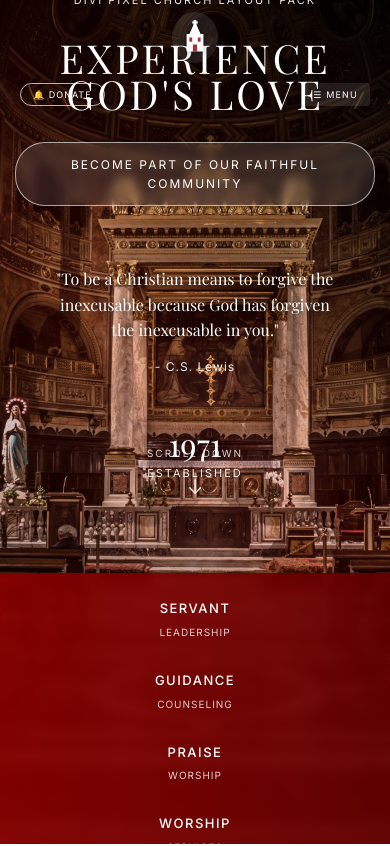
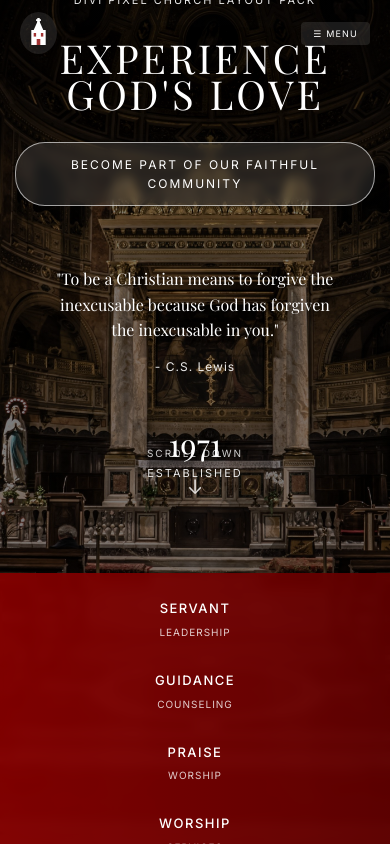
Before and after one commit to shakir-web-dev/saint-antonys-website, a React (Vite) app: page / in a window 390 px wide. Shown: the top 846 px of the page. Built offline with nearby package versions, Linux system fonts and the light colour scheme; a web font is replaced by a local one.

Commit message:
Updated header: same line layout, mobile logo on left, hide donate button on mobile

```diff
--- a/src/components/Header/Header.css
+++ b/src/components/Header/Header.css
@@ -5,7 +5,6 @@
   right: 0;
   width: 100%;
   z-index: 1000;
-  /* Transparent by default */
   background: transparent;
   backdrop-filter: none;
   padding: 15px 0;
@@ -13,7 +12,6 @@
   border-bottom: none;
 }
 
-/* Header when scrolled - Red background */
 .header.scrolled {
   background: rgba(139, 0, 0, 0.95);
   backdrop-filter: blur(15px);
@@ -30,13 +28,15 @@
   padding: 0 40px;
 }
 
-/* Left side - Donate */
+/* Left side - Logo (mobile) / Donate (desktop) */
 .header-left {
   flex: 1;
   display: flex;
   justify-content: flex-start;
+  align-items: center;
 }
 
+/* Desktop donate button */
 .donate-btn {
   background: transparent;
   border: 1px solid rgba(255, 255, 255, 0.7);
@@ -88,7 +88,7 @@
   color: white;
 }
 
-/* Church Logo in Navigation */
+/* Church Logo Styles */
 .logo-item {
   margin: 0 10px;
 }
@@ -139,77 +139,86 @@
   background: rgba(255, 255, 255, 0.2);
 }
 
-/* Mobile logo styles */
+/* Show/Hide Elements Based on Screen Size */
 .mobile-logo {
-  display: none;
+  display: none; /* Hidden on desktop */
 }
 
 .desktop-logo {
-  display: flex;
+  display: flex; /* Visible on desktop */
 }
 
-.header-top {
-  display: flex;
-  justify-content: space-between;
-  align-items: center;
-  width: 100%;
+.desktop-only {
+  display: block; /* Visible on desktop */
 }
 
-/* Header Responsive Design */
+.mobile-only {
+  display: none; /* Hidden on desktop */
+}
 
-/* At 1292px - Nav becomes mobile view */
+/* Mobile Responsive Design - At 1292px and below */
 @media (max-width: 1292px) {
+  /* Keep header container as single row */
+  .header-container {
+    display: flex;
+    flex-direction: row;
+    justify-content: space-between;
+    align-items: center;
+    padding: 0 30px;
+  }
+
+  /* Hide desktop navigation */
   .nav-menu {
     display: none;
   }
 
-  .menu-toggle {
-    display: block;
+  /* Hide desktop donate button */
+  .desktop-only {
+    display: none !important;
   }
 
-  .header-container {
-    display: flex;
-    flex-direction: column;
-    align-items: center;
-    gap: 10px;
+  /* Show mobile logo on left */
+  .mobile-logo {
+    display: flex !important;
+    justify-content: flex-start;
   }
 
-  .mobile-logo {
-    display: flex !important;
-    justify-content: center;
-    margin-bottom: 10px;
-  }
-
+  /* Hide desktop logo */
   .desktop-logo {
     display: none !important;
   }
 
-  .header-top {
-    display: flex;
-    justify-content: space-between;
-    align-items: center;
-    width: 100%;
+  /* Left side - Logo */
+  .header-left {
+    flex: 0 0 auto;
+    justify-content: flex-start;
   }
 
-  .header-left,
+  /* Right side - Menu button */
   .header-right {
     flex: 0 0 auto;
+    justify-content: flex-end;
+  }
+
+  /* Center section hidden on mobile */
+  .header-center {
+    display: none;
   }
 }
 
 @media (max-width: 768px) {
   .header-container {
-    padding: 0 30px;
-  }
-
-  .donate-btn {
-    font-size: 10px;
-    padding: 6px 16px;
+    padding: 0 25px;
   }
 
   .menu-toggle {
     font-size: 10px;
     padding: 8px 16px;
+  }
+
+  .church-logo-svg {
+    width: 28px;
+    height: 32px;
   }
 }
 
@@ -222,18 +231,22 @@
     padding: 0 20px;
   }
 
-  .donate-btn {
-    font-size: 9px;
-    padding: 5px 12px;
-  }
-
   .menu-toggle {
     font-size: 9px;
     padding: 6px 12px;
   }
+
+  .church-logo-svg {
+    width: 25px;
+    height: 30px;
+  }
+
+  .church-logo {
+    padding: 6px;
+  }
 }
 
-/* Additional hover effects for scrolled state */
+/* Hover effects for scrolled state */
 .header.scrolled .nav-link:hover {
   color: #DAA520;
 }
--- a/src/components/Header/Header.jsx
+++ b/src/components/Header/Header.jsx
@@ -21,7 +21,9 @@
   return (
     <header className={`header ${isScrolled ? 'scrolled' : ''}`}>
       <div className="header-container">
-        {/* Mobile Logo - Centered */}
+        {/* Left side - Logo (mobile) / Donate (desktop) */}
+        <div className="header-left">
+          {/* Mobile Logo - Left side */}
           <div className="church-logo mobile-logo">
             <svg viewBox="0 0 40 50" className="church-logo-svg">
               <path d="M20 2 L28 20 L32 20 L32 45 L8 45 L8 20 L12 20 Z" fill="white"/>
@@ -33,23 +35,20 @@
             </svg>
           </div>
 
-        {/* Top Row - Donate and Menu */}
-        <div className="header-top">
-          {/* Left side - Donate button */}
-          <div className="header-left">
-            <button className="donate-btn">
+          {/* Desktop Donate Button */}
+          <button className="donate-btn desktop-only">
             🔔 DONATE
           </button>
         </div>
 
-          {/* Center - Navigation (hidden on mobile) */}
+        {/* Center - Navigation (desktop only) */}
         <nav className="header-center">
           <ul className="nav-menu">
             <li><a href="/" className="nav-link">HOMEPAGE</a></li>
             <li><a href="/about" className="nav-link">ABOUT</a></li>
             <li><a href="/blog" className="nav-link">BLOG ▼</a></li>
 
-              {/* Church Logo (desktop only) */}
+            {/* Desktop Logo - In navigation */}
             <li className="logo-item desktop-logo">
               <div className="church-logo">
                 <svg viewBox="0 0 40 50" className="church-logo-svg">
@@ -76,7 +75,6 @@
           </button>
         </div>
       </div>
-      </div>
     </header>
   )
 }
--- a/src/components/Hero/HeroSection.css
+++ b/src/components/Hero/HeroSection.css
@@ -12,32 +12,30 @@
 }
 
 /* Church Background Image */
-.hero-background {
-  position: absolute;
-  top: 0;
-  left: 0;
-  right: 0;
-  bottom: 0;
+.hero-section {
+  height: 100vh;
   width: 100%;
-  height: 100%;
-  background-image: url('/images/church-hero.jpg');
+  position: relative;
+  display: flex;
+  flex-direction: column;
+  justify-content: center;
+  align-items: center;
+  text-align: center;
+  color: white;
+  overflow: hidden;
+  /* Single comprehensive background with overlay */
+  background:
+    linear-gradient(
+      45deg,
+      rgba(0, 0, 0, 0.5) 0%,
+      rgba(0, 0, 0, 0.523) 50%,
+      rgba(0, 0, 0, 0.5) 100%
+    ),
+    url('/images/church-hero.jpg');
   background-size: cover;
   background-position: center;
   background-repeat: no-repeat;
-}
-
-.hero-overlay {
-  position: absolute;
-  top: 0;
-  left: 0;
-  right: 0;
-  bottom: 0;
-  background: linear-gradient(
-    45deg,
-    rgba(0, 0, 0, 0.4) 0%,
-    rgba(139, 0, 0, 0.2) 50%,
-    rgba(0, 0, 0, 0.4) 100%
-  );
+  background-attachment: fixed; /* Optional parallax effect */
 }
 
 /* Hero Content */
```
Lines whose indentation alone changed are shown as unchanged.
